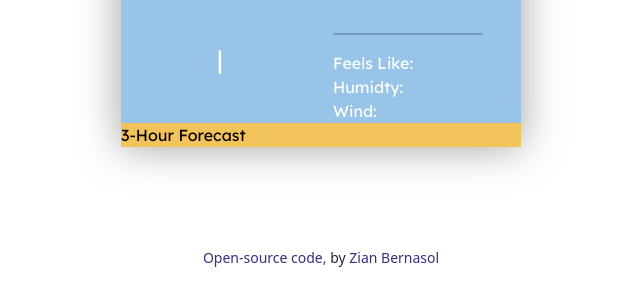
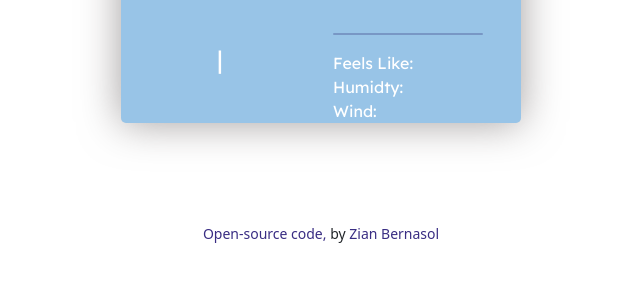
Before and after one commit to zbernasol/drizzle-weather-app, a plain HTML site: page index.html in a window 1280 px wide. Shown: the part 299-604 px from the top of the page, without its empty margins (319-959 px from the left). Drawn offline with nearby package versions, Linux system fonts and the light colour scheme; no server answers.

Commit message:
Updated index.html- deleted spaces

```diff
--- a/index.html
+++ b/index.html
@@ -102,8 +102,6 @@
 
 
                 <div class="weather-future" id="forecast">
-                    <p>3-Hour Forecast</p>
-
 
                 </div>
 
@@ -116,10 +114,6 @@
                 href="https://www.linkedin.com/in/zian-angelica-bernasol-6a190a113/">Zian Bernasol</a>
         </p>
     </small>
-
-
-
-
     <script src="script.js"></script>
 </body>
 
```
